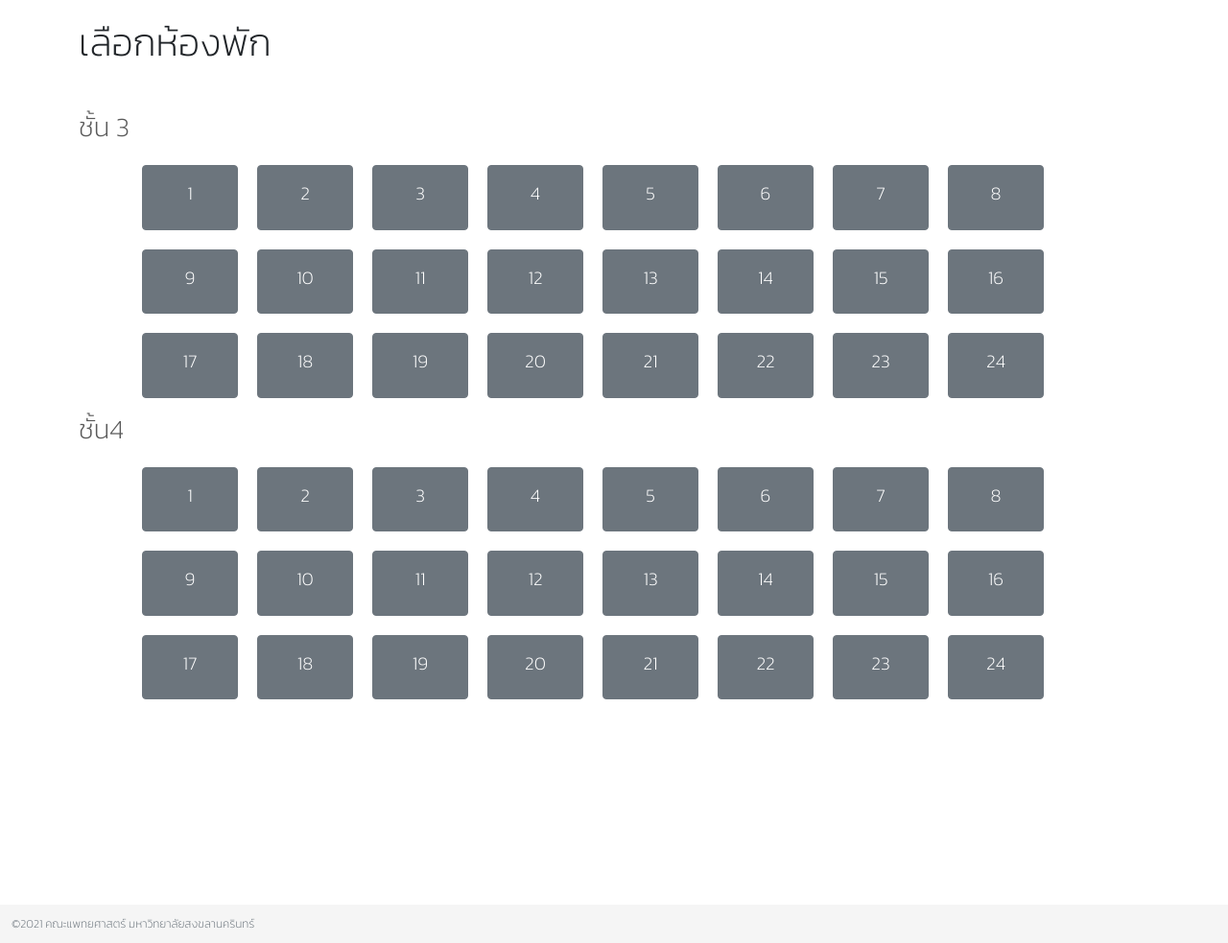
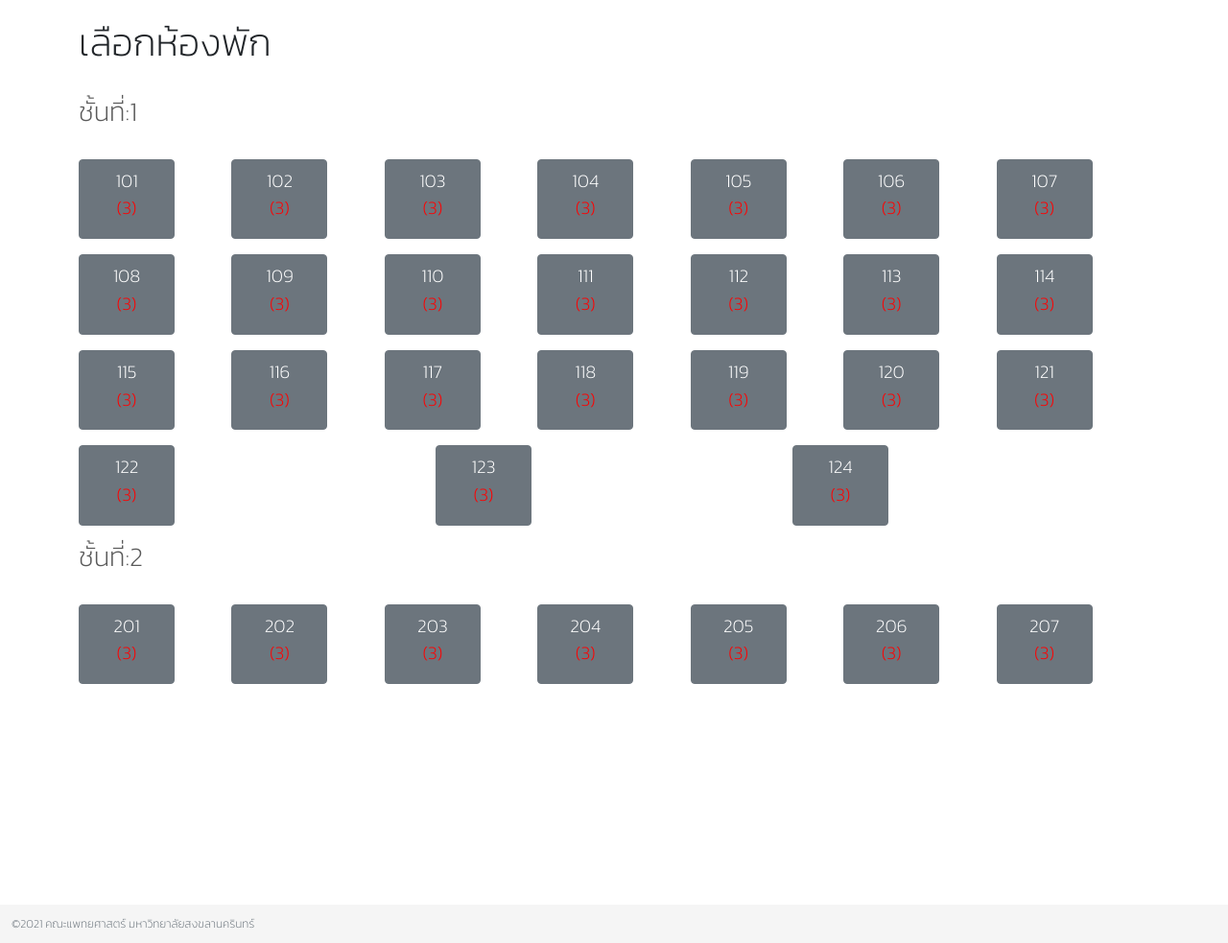
Before and after one commit to Krittin-Khanueng/DormitoryReservationSystem, a Django app: page /dorm/room/2/ in a window 1280 px wide. Shown: the part 66-1049 px from the top of the page at 96% size. Run offline with Django 3.2, Linux system fonts and the light colour scheme; data comes from the database, SQL or seed files in the repository; both versions use the stored data as it was after the commit.

Commit message:
update databast and all-room

```diff
--- a/account/templates/account/profile.html
+++ b/account/templates/account/profile.html
@@ -9,7 +9,8 @@
     <div class="container-fluid">
         <div class="row">
             <div class="col-md-4">
-                <div class="text-center py-5"><img src="{% static 'images/pic/profile.png' %}" width="200" height="250">
+                <div class="text-center py-5"><img src="{% static 'images/avatar/avatar.png' %}" alt="avatar"
+                                                   width="200" height="250">
                 </div>
                 <p class="text-muted text-center ">เเก้ไขรูปภาพ</p>
             </div>
--- a/dorm/admin.py
+++ b/dorm/admin.py
@@ -1,7 +1,8 @@
 from django.contrib import admin
-from .models import Dormitory, Room
+from .models import Dormitory, Room, Floor
 
 # Register your models here.
 
 admin.site.register(Dormitory)
 admin.site.register(Room)
+admin.site.register(Floor)
--- /dev/null
+++ b/dorm/managers.py
@@ -0,0 +1,6 @@
+from django.db import models
+from dorm.models import Dormitory
+
+
+class DormitoryManagers(models.Manager):
+	pass
--- a/dorm/models.py
+++ b/dorm/models.py
@@ -5,33 +5,32 @@ from django.db import models
 
 
 class Dormitory(models.Model):
-    name = models.CharField(max_length=100, unique=True)
-    description = models.TextField(blank=True)
-    images = models.ImageField(upload_to="images/dorm/", blank=True, null=True)
+	name = models.CharField(max_length=100, unique=True)
+	description = models.TextField(blank=True)
+	images = models.ImageField(upload_to="images/dorm/", blank=True, null=True)
+
+	def __str__(self):
+		return self.name
+
+	def room_not_full(self):
+		return Floor.objects.filter(floor__amount__gt=0).count()
 
 
-    def __str__(self):
-        return self.name
-
-    def room_not_full(self):
-        return Room.objects.filter(amount__gt=0).count()
-
+class Floor(models.Model):
+	dorm_name = models.ForeignKey(Dormitory, on_delete=models.PROTECT, related_name='dormitory',
+								  related_query_name="dormitory",
+								  verbose_name="ชื่อหอพัก")
+	number = models.PositiveIntegerField(default=1, verbose_name="ชั้น")
 
 
 class Room(models.Model):
-    TYPE_IN_ROOM = [('MALE', 'ผู้ชาย'), ('FEMALE', 'ผู้หญิง')]
-    dorm_name = models.ForeignKey(Dormitory, on_delete=models.PROTECT, related_name='dormitory',
-                                  related_query_name="dormitory",
-                                  verbose_name="ชื่อหอพัก")
-    floor = models.PositiveIntegerField(default=1, verbose_name="ชั้น")
-    room_id = models.CharField(max_length=10, blank=True, null=True, unique=True, verbose_name="เลขห้อง")
-    room_type = models.CharField(max_length=10, choices=TYPE_IN_ROOM, verbose_name="ประเภทห้องพัก")
-    amount = models.PositiveIntegerField(default=3, verbose_name="จำนวน")
-    is_status = models.BooleanField(default=True, verbose_name="สถานะของห้อง")
+	TYPE_IN_ROOM = [('MALE', 'ผู้ชาย'), ('FEMALE', 'ผู้หญิง')]
+	floor = models.ForeignKey(Floor, on_delete=models.PROTECT, related_name="floor", related_query_name="floor",
+							  verbose_name="ชั้น")
+	room_id = models.CharField(max_length=10, blank=True, null=True, unique=True, verbose_name="เลขห้อง")
+	room_type = models.CharField(max_length=10, choices=TYPE_IN_ROOM, verbose_name="ประเภทห้องพัก")
+	amount = models.PositiveIntegerField(default=3, verbose_name="จำนวน")
+	is_status = models.BooleanField(default=True, verbose_name="สถานะของห้อง")
 
-
-    def __str__(self):
-        return f"หอพัก:{self.dorm_name} ชั้น:{self.floor} ห้อง:{self.room_id} จำนวน:{self.amount}"
-
-    def full(self):
-        return self.amount
+	def __str__(self):
+		return f"หอพัก:{self.floor.dorm_name} ชั้น:{self.floor.number} ห้อง:{self.room_id} จำนวน:{self.amount}"
--- a/dorm/templates/dorm/all-room.html
+++ b/dorm/templates/dorm/all-room.html
@@ -7,87 +7,39 @@
             width: 100px;
             margin-right: 20px;
             font-size: larger;
-            padding-top: 15px;
-            padding-bottom: 15px;
+            padding-top: 8px;
+            padding-bottom: 0px;
             padding-left: 8px;
             padding-right: 8px;
+        }
+
+        #text-amount {
+            color: red;
         }
     </style>
 {% endblock %}
 {% block content %}
 
-    <div class="container d-grid gap-3 ">
+    <div class="container">
         <p class="text-dark  h1 py-2"> เลือกห้องพัก</p>
+
         <div class="row" style="overflow-y: scroll; height: 60vh;">
-        <h3 class="font-weight-bold my-3"> ชั้น 3 </h3>
-        <div class="row justify-content-center">
-            <a href="#" class="btn btn-secondary text-wrap btn-room" role="button">1</a>
-            <a href="#" class="btn btn-secondary text-wrap btn-room" role="button">2</a>
-            <a href="#" class="btn btn-secondary text-wrap btn-room" role="button">3</a>
-            <a href="#" class="btn btn-secondary text-wrap btn-room" role="button">4</a>
-            <a href="#" class="btn btn-secondary text-wrap btn-room" role="button">5</a>
-            <a href="#" class="btn btn-secondary text-wrap btn-room" role="button">6</a>
-            <a href="#" class="btn btn-secondary text-wrap btn-room" role="button">7</a>
-            <a href="#" class="btn btn-secondary text-wrap btn-room" role="button">8</a>
+
+            {% for floor in floors %}
+                <h3 class="font-weight-bold my-3"> ชั้นที่:{{ floor.number }} </h3>
+
+                <div class="row  justify-content-center">
+                    {% for room in floor.floor.all %}
+                        <div class="col"><a href="#" class="btn btn-secondary text-wrap btn-room mt-3"
+                                            role="button">{{ room.room_id }}<p id="text-amount">({{ room.amount }})</p>
+                        </a></div>
+                    {% endfor %}
+                </div>
+
+            {% endfor %}
+
+
         </div>
-     <div class="row justify-content-center" style="margin-top: 20px">
-            <a href="#" class="btn btn-secondary text-wrap btn-room" role="button">9</a>
-            <a href="#" class="btn btn-secondary text-wrap btn-room" role="button">10</a>
-            <a href="#" class="btn btn-secondary text-wrap btn-room" role="button">11</a>
-            <a href="#" class="btn btn-secondary text-wrap btn-room" role="button">12</a>
-            <a href="#" class="btn btn-secondary text-wrap btn-room" role="button">13</a>
-            <a href="#" class="btn btn-secondary text-wrap btn-room" role="button">14</a>
-            <a href="#" class="btn btn-secondary text-wrap btn-room" role="button">15</a>
-            <a href="#" class="btn btn-secondary text-wrap btn-room" role="button">16</a>
-        </div>
-
-      <div class="row justify-content-center" style="margin-top: 20px">
-            <a href="#" class="btn btn-secondary text-wrap btn-room" role="button">17</a>
-            <a href="#" class="btn btn-secondary text-wrap btn-room" role="button">18</a>
-            <a href="#" class="btn btn-secondary text-wrap btn-room" role="button">19</a>
-            <a href="#" class="btn btn-secondary text-wrap btn-room" role="button">20</a>
-            <a href="#" class="btn btn-secondary text-wrap btn-room" role="button">21</a>
-            <a href="#" class="btn btn-secondary text-wrap btn-room" role="button">22</a>
-            <a href="#" class="btn btn-secondary text-wrap btn-room" role="button">23</a>
-            <a href="#" class="btn btn-secondary text-wrap btn-room" role="button">24</a>
-        </div>
-
-            <h3 class="font-weight-bold my-3"> ชั้น4 </h3>
-
-        <div class="row justify-content-center">
-            <a href="#" class="btn btn-secondary text-wrap btn-room" role="button">1</a>
-            <a href="#" class="btn btn-secondary text-wrap btn-room" role="button">2</a>
-            <a href="#" class="btn btn-secondary text-wrap btn-room" role="button">3</a>
-            <a href="#" class="btn btn-secondary text-wrap btn-room" role="button">4</a>
-            <a href="#" class="btn btn-secondary text-wrap btn-room" role="button">5</a>
-            <a href="#" class="btn btn-secondary text-wrap btn-room" role="button">6</a>
-            <a href="#" class="btn btn-secondary text-wrap btn-room" role="button">7</a>
-            <a href="#" class="btn btn-secondary text-wrap btn-room" role="button">8</a>
-        </div>
-     <div class="row justify-content-center" style="margin-top: 20px">
-            <a href="#" class="btn btn-secondary text-wrap btn-room" role="button">9</a>
-            <a href="#" class="btn btn-secondary text-wrap btn-room" role="button">10</a>
-            <a href="#" class="btn btn-secondary text-wrap btn-room" role="button">11</a>
-            <a href="#" class="btn btn-secondary text-wrap btn-room" role="button">12</a>
-            <a href="#" class="btn btn-secondary text-wrap btn-room" role="button">13</a>
-            <a href="#" class="btn btn-secondary text-wrap btn-room" role="button">14</a>
-            <a href="#" class="btn btn-secondary text-wrap btn-room" role="button">15</a>
-            <a href="#" class="btn btn-secondary text-wrap btn-room" role="button">16</a>
-        </div>
-
-      <div class="row justify-content-center" style="margin-top: 20px">
-            <a href="#" class="btn btn-secondary text-wrap btn-room" role="button">17</a>
-            <a href="#" class="btn btn-secondary text-wrap btn-room" role="button">18</a>
-            <a href="#" class="btn btn-secondary text-wrap btn-room" role="button">19</a>
-            <a href="#" class="btn btn-secondary text-wrap btn-room" role="button">20</a>
-            <a href="#" class="btn btn-secondary text-wrap btn-room" role="button">21</a>
-            <a href="#" class="btn btn-secondary text-wrap btn-room" role="button">22</a>
-            <a href="#" class="btn btn-secondary text-wrap btn-room" role="button">23</a>
-            <a href="#" class="btn btn-secondary text-wrap btn-room" role="button">24</a>
-        </div>
-</div>
-
-    </div>
 
 
 
--- a/dorm/views.py
+++ b/dorm/views.py
@@ -25,5 +25,5 @@ class GetAllRoomView(View):
 	def get(self, request, pk):
 		context = {}
 		dorm = Dormitory.objects.get(pk=pk)
-		context["rooms"] = dorm.dormitory.all()
+		context["floors"] = dorm.dormitory.all()
 		return render(request, "dorm/all-room.html", context)
```
Also changed, not shown: db.sqlite3 (added), dorm/migrations/0005_auto_20210616_1520.py (added), static/images/avatar/avatar.png (added).
